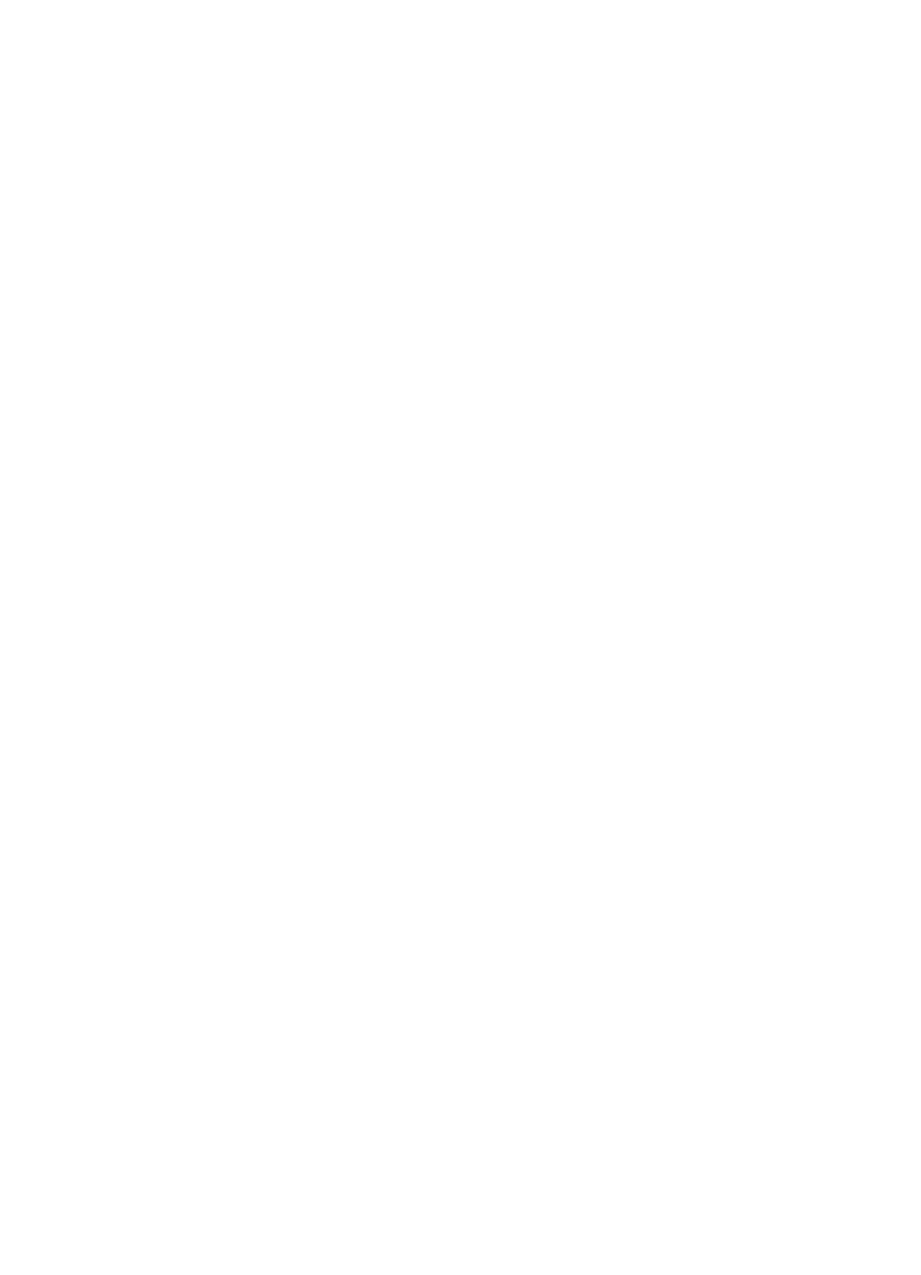
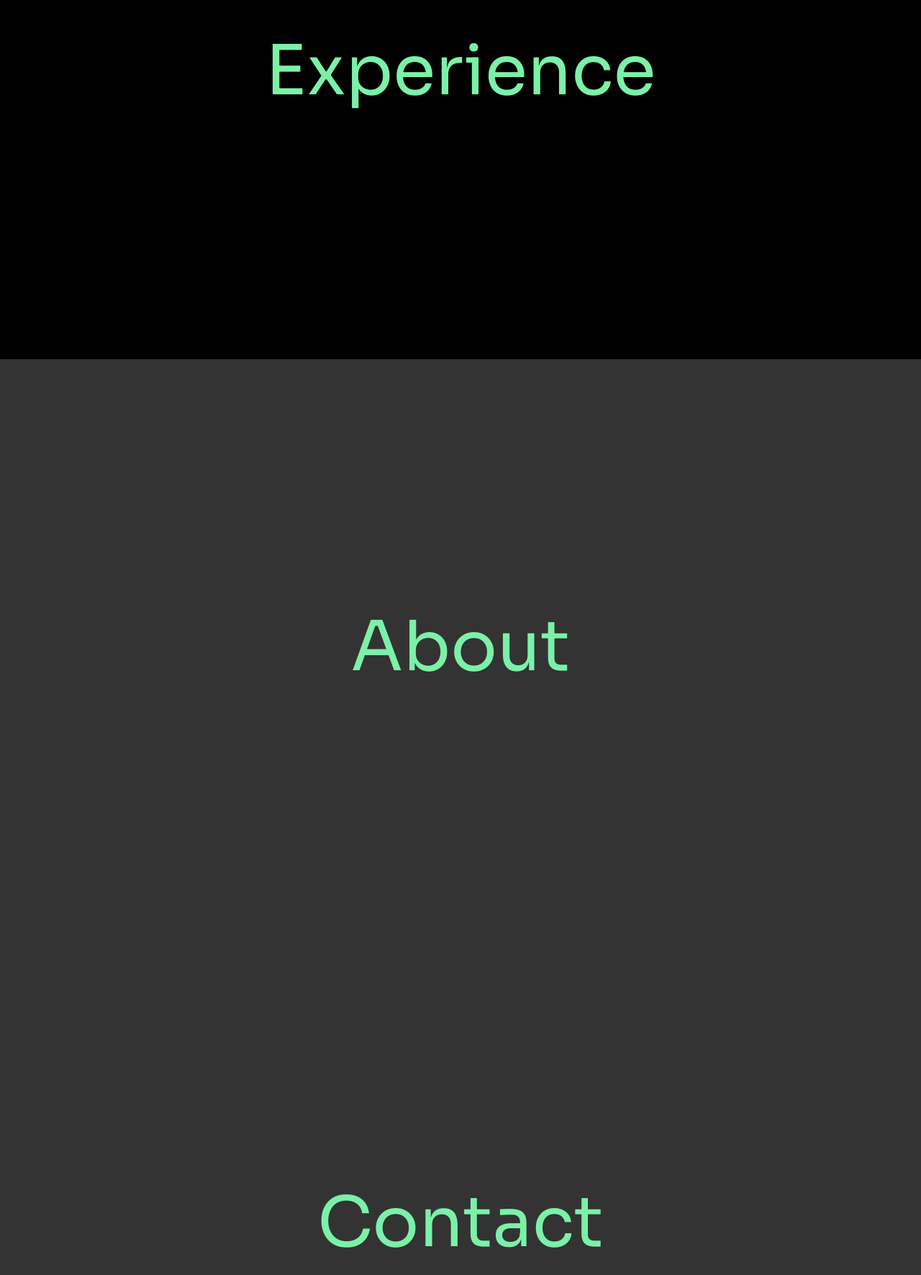
Before and after one commit to yujinishioka/portfolio, a Next.js app in the folder portfolio/: page /en in a window 1280 px wide. Shown: the part 3445-5216 px from the top of the page at 72% size. Before the commit the page ends 3144 px from the top, so only its background shows below. Built offline with nearby package versions, Linux system fonts and the light colour scheme.

Commit message:
feat: adicionando as demais secoes

```diff
--- a/portfolio/messages/en.json
+++ b/portfolio/messages/en.json
@@ -97,5 +97,14 @@
         ]
       }
     ]
+  },
+  "Experience": {
+    "title": "Experience"
+  },
+  "About": {
+    "title": "About"
+  },
+  "Contact": {
+    "title": "Contact"
   }
 }
--- a/portfolio/messages/pt.json
+++ b/portfolio/messages/pt.json
@@ -97,5 +97,14 @@
         ]
       }
     ]
+  },
+  "Experience": {
+    "title": "Experiência"
+  },
+  "About": {
+    "title": "Sobre"
+  },
+  "Contact": {
+    "title": "Contato"
   }
 }
--- a/portfolio/src/app/[locale]/page.tsx
+++ b/portfolio/src/app/[locale]/page.tsx
@@ -1,8 +1,11 @@
 import { useTranslations } from 'next-intl';
+import { CallToActionTextProps } from '@/types/components';
 import NavBar from '@/components/organisms/NavBar';
 import HeroSection from "@/components/organisms/HeroSection";
-import { CallToActionTextProps } from '@/types/components';
 import Projects from '@/components/organisms/Projects';
+import Experience from '@/components/organisms/Experience';
+import About from '@/components/organisms/About';
+import Contact from '@/components/organisms/Contact';
 
 export default function HomePage() {
   const t = useTranslations('HomePage');
@@ -24,6 +27,9 @@ export default function HomePage() {
         className: "z-10"
       }} />
       <Projects className="md:-mt-24 md:pt-72"/>
+      <Experience />
+      <About />
+      <Contact />
     </div>
   );
 }
--- /dev/null
+++ b/portfolio/src/components/organisms/About.tsx
@@ -0,0 +1,11 @@
+import { useTranslations } from 'next-intl';
+
+export default function About() {
+  const t = useTranslations('About');
+
+  return (
+    <section className="flex flex-col w-full min-h-screen items-center justify-center bg-black/80 text-white">
+      <h2 id="about" className="text-green-300 text-4xl scroll-mt-24 md:text-6xl lg:text-8xl">{t('title')}</h2>
+    </section>
+  )
+}
--- /dev/null
+++ b/portfolio/src/components/organisms/Contact.tsx
@@ -0,0 +1,11 @@
+import { useTranslations } from 'next-intl';
+
+export default function Contact() {
+  const t = useTranslations('Contact');
+
+  return (
+    <section className="flex flex-col w-full min-h-screen items-center justify-center bg-black/80 text-white">
+      <h2 id="contact" className="text-green-300 text-4xl scroll-mt-24 md:text-6xl lg:text-8xl">{t('title')}</h2>
+    </section>
+  )
+}
--- /dev/null
+++ b/portfolio/src/components/organisms/Experience.tsx
@@ -0,0 +1,11 @@
+import { useTranslations } from 'next-intl';
+
+export default function Experience() {
+  const t = useTranslations('Experience');
+
+  return (
+    <section className="flex flex-col w-full min-h-screen items-center justify-center bg-black text-white">
+      <h2 id="experience" className="text-green-300 text-4xl scroll-mt-24 md:text-6xl lg:text-8xl">{t('title')}</h2>
+    </section>
+  )
+}
```
